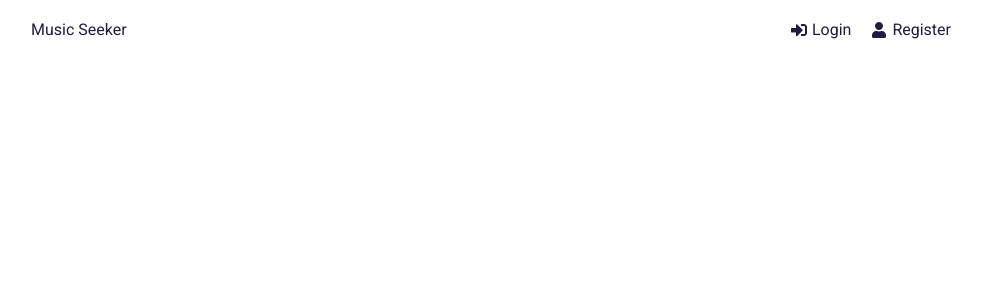
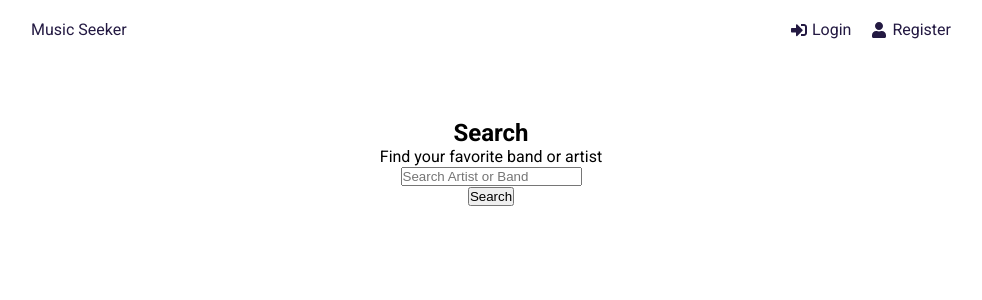
Before and after one commit to marianagrana2/projectFullstackFrontend, a React (Vite) app: page / in a window 1280 px wide. Shown: the top 300 px of the page, without its empty margins (149-1131 px from the left). Built offline with nearby package versions, Linux system fonts and the light colour scheme.

Commit message:
✨ Search page

```diff
--- a/src/index.css
+++ b/src/index.css
@@ -31,7 +31,7 @@ a{
 }
 .header .logo a:hover{
     color:#483D8B;
-    border-bottom: 2px solid #5e548e;
+    border-bottom: 3px solid #5e548e;
 }
 .header ul {
     display: flex;
@@ -52,7 +52,7 @@ a{
 
 .header ul li a:hover {
     color:#483D8B;
-    border-bottom: 2px solid #5e548e;
+    border-bottom: 3px solid #5e548e;
 }
 
 .header ul li a svg {
--- a/src/pages/Home.jsx
+++ b/src/pages/Home.jsx
@@ -3,6 +3,31 @@ import Spinner from "../components/Spinner"
 const Home = () => {
   return (
     <>
+    <section className="heading">
+        <h1>Search</h1>
+        <p>Find your favorite band or artist</p>
+    </section>
+    <section className="form">
+        <form>
+            <div className="form-group">
+                <input
+                type="text"
+                className="form-control"
+                id="searchValue"
+                name='searchValue'
+                placeholder='Search Artist or Band'
+                >
+                </input>
+            </div>
+            <div className="form-group">
+            <button
+                type="submit"
+                className="btn btn-block"
+                >Search
+                </button>
+            </div>
+        </form>
+    </section>
 
     </>
   )
```
